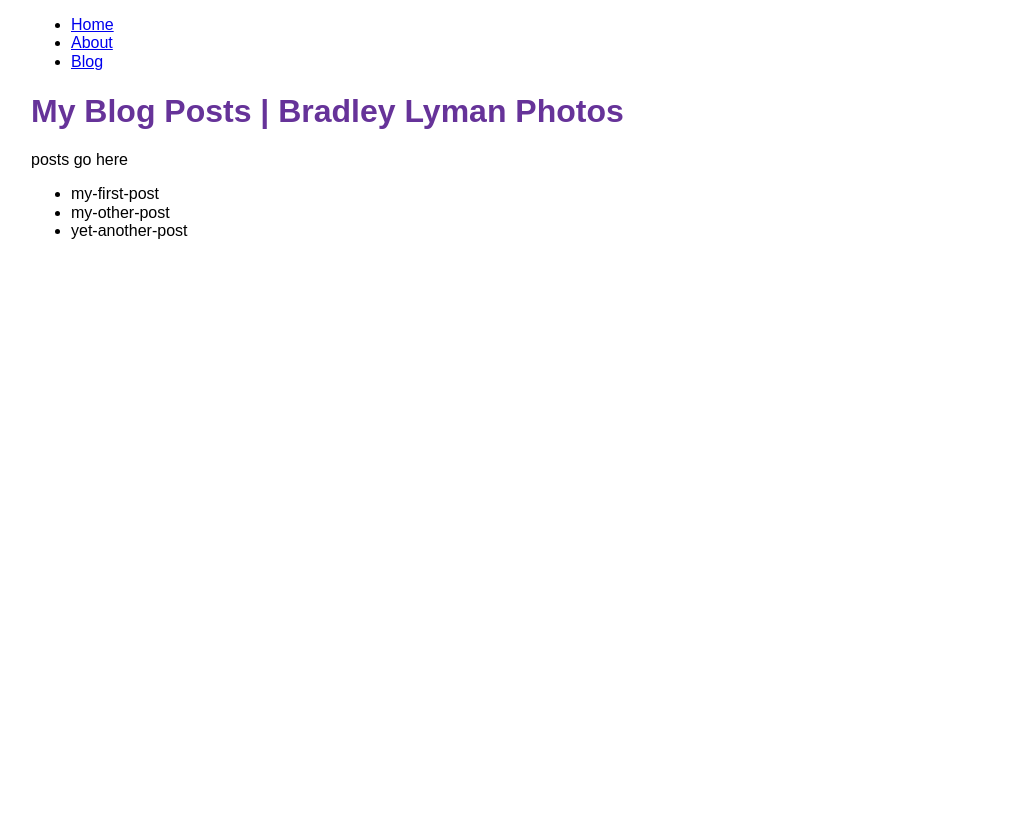
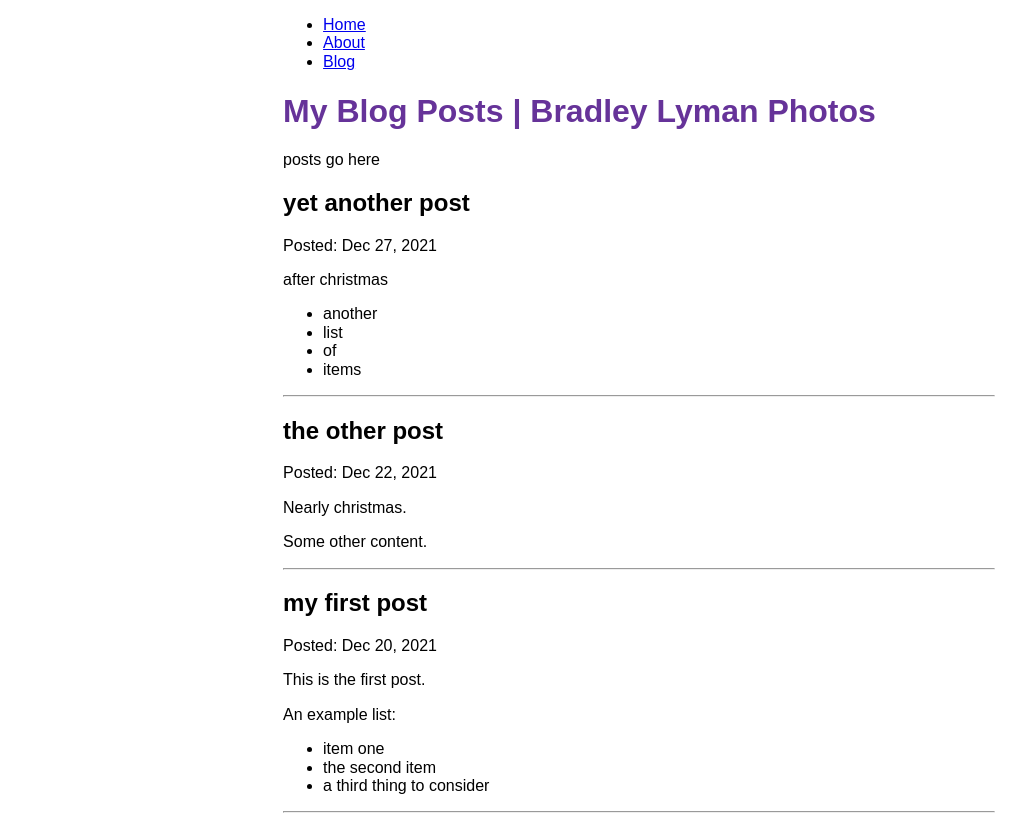
Before and after one commit to BradleyLyman/bradley-lyman-photography, a Gatsby site in the folder website/: page /blog in a window 1280 px wide. Shown: the whole page, without its empty margins (1-1027 px from the left). Before the commit the page ends 800 px from the top, so only its background shows below. Built offline with nearby package versions, Linux system fonts and the light colour scheme; Gatsby itself is replaced by a stand-in of ours.

Commit message:
create mdx blog content

```diff
--- a/website/blog/my-first-post.mdx
+++ b/website/blog/my-first-post.mdx
@@ -0,0 +1,12 @@
+---
+title: "my first post"
+date: "2021-12-20"
+---
+
+This is the first post.
+
+An example list:
+
+* item one
+* the second item
+* a third thing to consider
--- a/website/blog/my-other-post.mdx
+++ b/website/blog/my-other-post.mdx
@@ -0,0 +1,8 @@
+---
+title: "the other post"
+date: "2021-12-22"
+---
+
+Nearly christmas.
+
+Some other content.
--- a/website/blog/yet-another-post.mdx
+++ b/website/blog/yet-another-post.mdx
@@ -0,0 +1,11 @@
+---
+title: "yet another post"
+date: "2021-12-27"
+---
+
+after christmas
+
+* another
+* list
+* of
+* items
--- a/website/gatsby-config.js
+++ b/website/gatsby-config.js
@@ -27,5 +27,6 @@ module.exports = {
         path: `${__dirname}/blog`,
       },
     },
+    `gatsby-plugin-mdx`,
   ],
 };
--- a/website/package.json
+++ b/website/package.json
@@ -19,6 +19,7 @@
     "@types/react-helmet": "^6.1.5",
     "gatsby": "^4.4.0",
     "gatsby-plugin-image": "^2.4.0",
+    "gatsby-plugin-mdx": "^3.4.0",
     "gatsby-plugin-sharp": "^4.4.0",
     "gatsby-source-filesystem": "^4.4.0",
     "gatsby-transformer-sharp": "^4.4.0",
--- a/website/src/components/layout.module.css
+++ b/website/src/components/layout.module.css
@@ -1,6 +1,6 @@
 .container {
   margin: auto;
-  max-width: min(100rem, 95vw);
+  max-width: min(80ch, 95vw);
   font-family: sans-serif;
 }
 
--- a/website/src/pages/blog.tsx
+++ b/website/src/pages/blog.tsx
@@ -1,14 +1,19 @@
 import * as React from "react";
 import { graphql, useStaticQuery } from "gatsby";
 import Layout from "../components/layout";
+import { MDXRenderer } from "gatsby-plugin-mdx";
 
 const BlogPage = () => {
-  const data = useStaticQuery(graphql`
-    query MyQuery {
-      allFile {
+  const blogQuery = useStaticQuery(graphql`
+    query {
+      allMdx(sort: { fields: frontmatter___date, order: DESC }) {
         nodes {
-          name
-          sourceInstanceName
+          frontmatter {
+            date(formatString: "MMM D, YYYY")
+            title
+          }
+          id
+          body
         }
       }
     }
@@ -17,11 +22,14 @@ const BlogPage = () => {
   return (
     <Layout pageTitle="My Blog Posts">
       <p>posts go here</p>
-      <ul>
-        {data.allFile.nodes.map((node: any) => (
-          <li key={node.name}>{node.name}</li>
-        ))}
-      </ul>
+      {blogQuery.allMdx.nodes.map((node: any) => (
+        <article>
+          <h2>{node.frontmatter.title}</h2>
+          <p>Posted: {node.frontmatter.date}</p>
+          <MDXRenderer>{node.body}</MDXRenderer>
+          <hr />
+        </article>
+      ))}
     </Layout>
   );
 };
```
Also changed, not shown: 1 other file.
